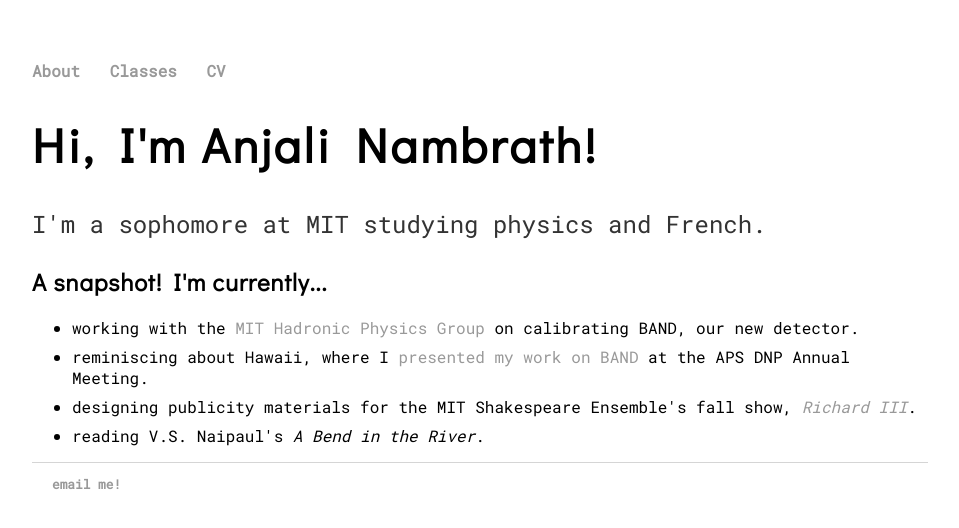
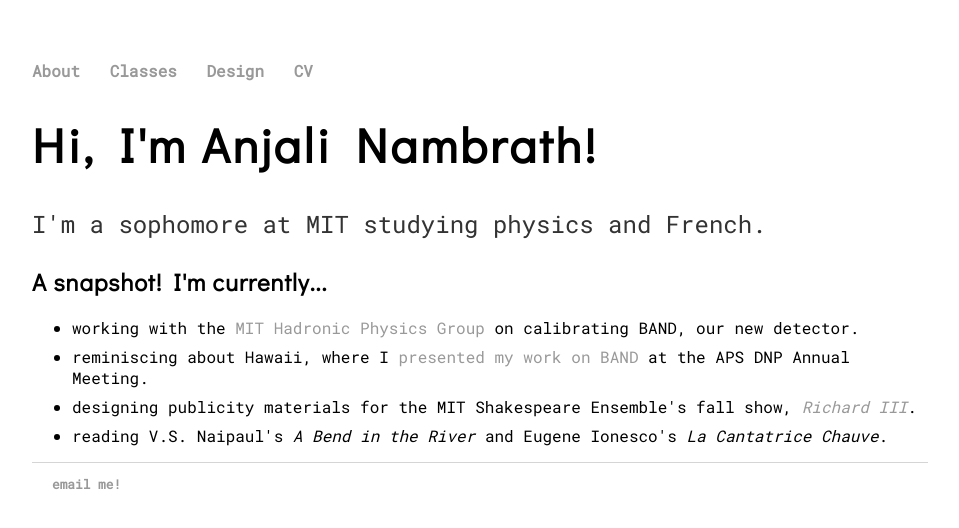
Before and after one commit to nambrath/nambrath.github.io, a Jekyll site: the page built from index.html, in a window 1280 px wide. Shown: the top 528 px of the page, without its empty margins (160-1119 px from the left). Built offline with Jekyll 4.4.1, drawn with Linux system fonts in a browser that asks for light colours.

Commit message:
added portfolio
and bald soprano to snapshot

```diff
--- a/_layouts/default.html
+++ b/_layouts/default.html
@@ -10,6 +10,7 @@
     		<ul>
         		<li><a href="/">About</a></li>
 	        	<li><a href="/classes/">Classes</a></li>
+	        	<li><a href="http://anjalinambrath.myportfolio.com">Design</a></li>
         		<li><a href="/stuff/resume.pdf">CV</a></li>
     		</ul>
 		</nav>
--- a/index.html
+++ b/index.html
@@ -12,7 +12,7 @@ title: Anjali Nambrath
 			<li>working with the <a href="https://hen-lab.com">MIT Hadronic Physics Group</a> on calibrating BAND, our new detector.</li>
 			<li>reminiscing about Hawaii, where I <a href="/stuff/poster.PNG">presented my work on BAND</a> at the APS DNP Annual Meeting.</li>
 			<li>designing publicity materials for the MIT Shakespeare Ensemble's fall show, <a href="http://ensemble.mit.edu/shows/show.php?season=2018F"><em>Richard III</em></a>.</li>
-			<li>reading V.S. Naipaul's <em>A Bend in the River</em>.</li>
+			<li>reading V.S. Naipaul's <em>A Bend in the River</em> and Eugene Ionesco's <em>La Cantatrice Chauve</em>.</li>
 		</ul>
 	</div>
 </div><!-- /.blurb -->
```
